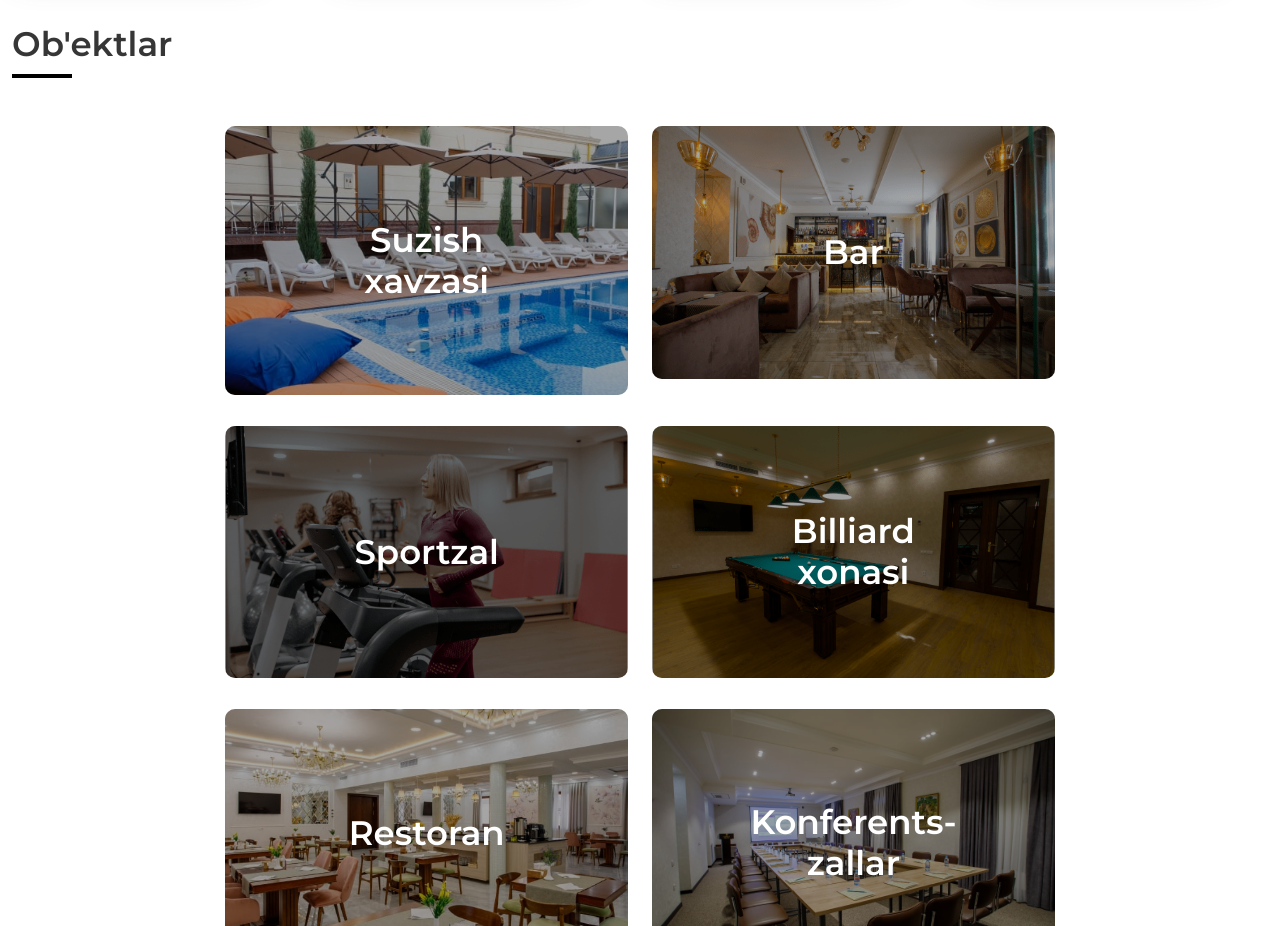
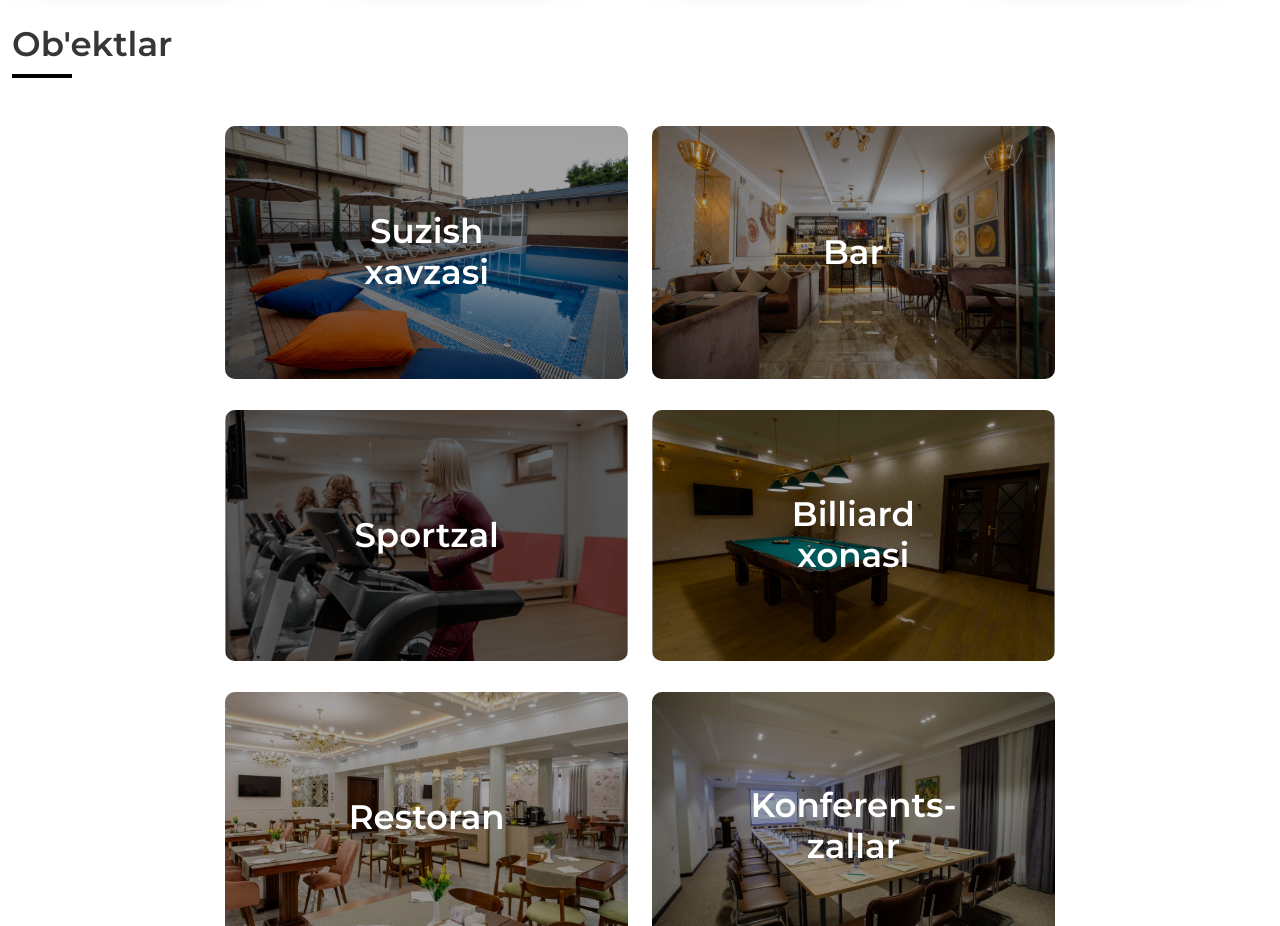
Before and after one commit to yuldoshevuz/marmarishotel.uz, a plain HTML site: page index.html in a window 1280 px wide. Shown: the part 2080-3006 px from the top of the page. Drawn offline with nearby package versions, Linux system fonts and the light colour scheme.

Commit message:
Facilitie image change

```diff
--- a/index.html
+++ b/index.html
@@ -287,7 +287,7 @@
                         <div class="col-sm-8 col-md-6 col-lg-5 col-xl-4">
                             <a href="./facilities/#pool">
                                 <div class="facilities-item">
-                                    <img src="./img/facilities/pool1.jpg" alt="" class="facilities-item__img img-fluid">
+                                    <img src="./img/facilities/pool2.jpg" alt="" class="facilities-item__img img-fluid">
                                     <h2 class="facilities-item__title">
                                         Suzish xavzasi
                                     </h2>
```
